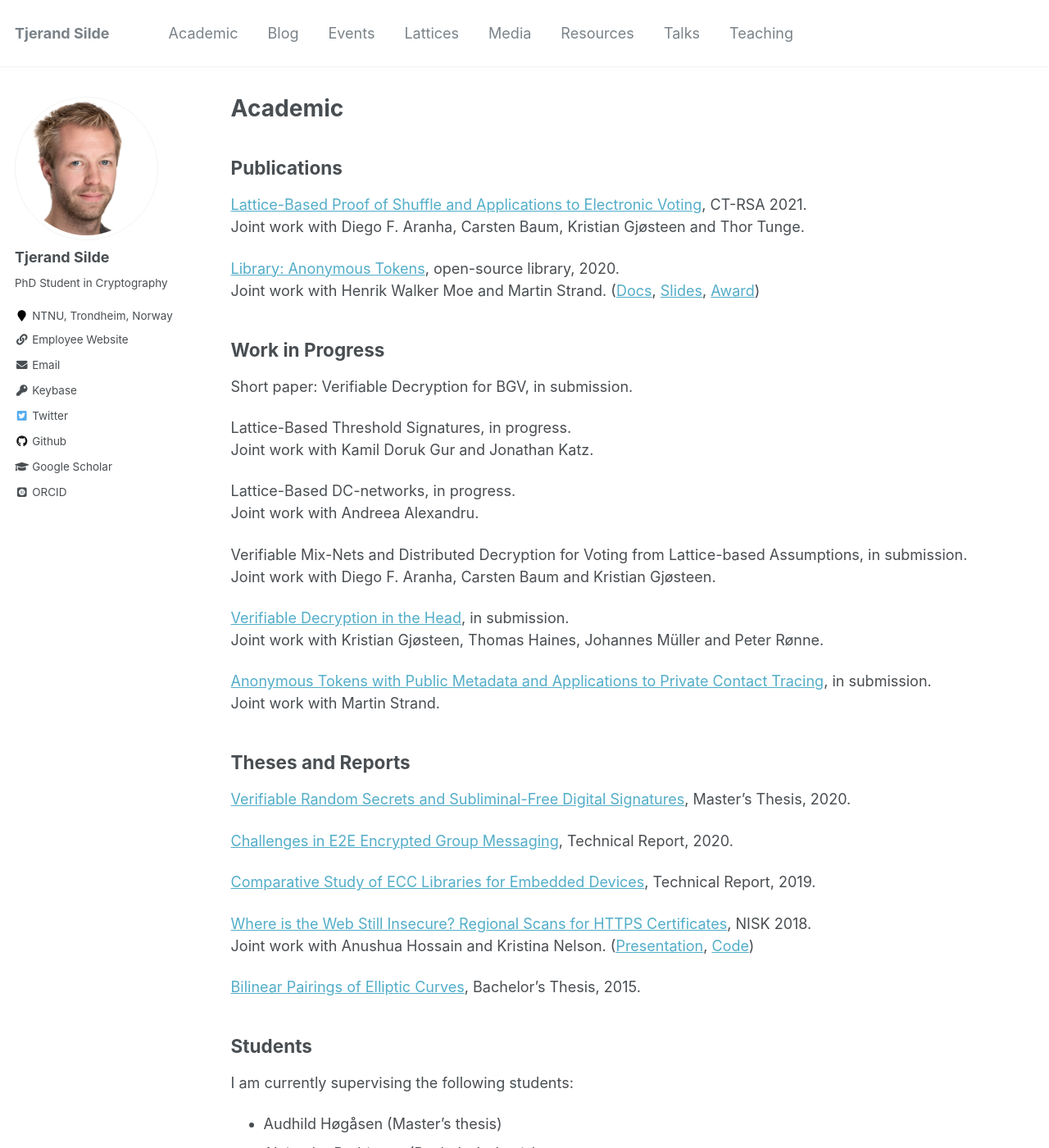
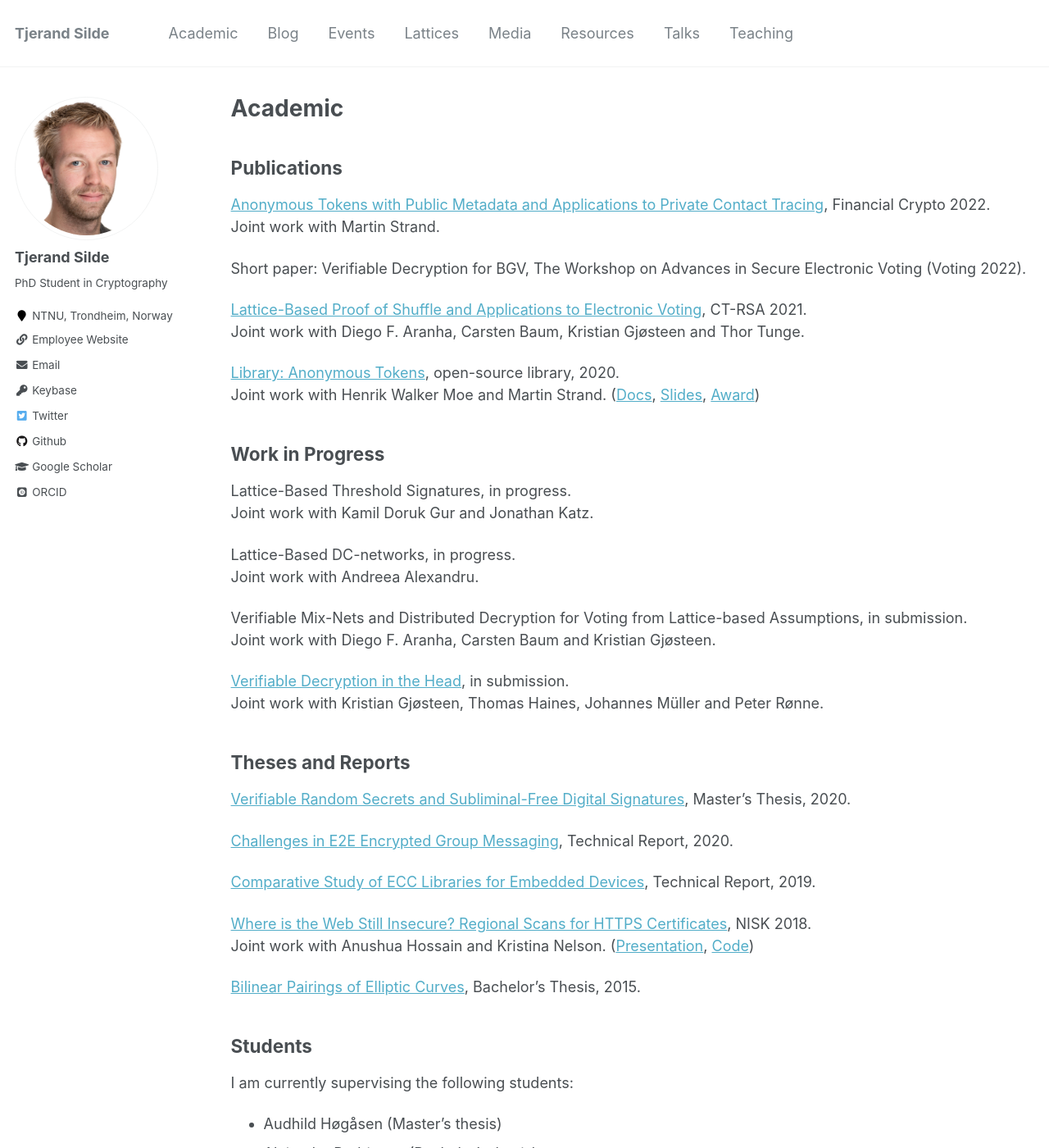
Before and after one commit to tjesi/tjesi.github.io, a Jekyll site: the page built from _pages/academic.md, in a window 1280 px wide and 1400 px high. Shown: the whole window at 82% size. Built offline with Jekyll 4.4.1, drawn with Linux system fonts in a browser that asks for light colours; some web fonts are replaced.

Commit message:
Update academic.md

```diff
--- a/_pages/academic.md
+++ b/_pages/academic.md
@@ -7,6 +7,11 @@ author_profile: true
 
 ## Publications
 
+[Anonymous Tokens with Public Metadata and Applications to Private Contact Tracing](https://eprint.iacr.org/2021/203.pdf), Financial Crypto 2022.\
+Joint work with Martin Strand.
+
+Short paper: Verifiable Decryption for BGV, The Workshop on Advances in Secure Electronic Voting (Voting 2022).
+
 [Lattice-Based Proof of Shuffle and Applications to Electronic Voting](https://eprint.iacr.org/2021/338.pdf), CT-RSA 2021.\
 Joint work with Diego F. Aranha, Carsten Baum, Kristian Gjøsteen and Thor Tunge.
 
@@ -15,8 +20,6 @@ Joint work with Henrik Walker Moe and Martin Strand. ([Docs](https://github.com/
 [Award](https://www.datatilsynet.no/aktuelt/aktuelle-nyheter-2021/pris-for-innebygd-personvern-til-anonyme-tokens))
 
 ## Work in Progress
-
-Short paper: Verifiable Decryption for BGV, in submission.
 
 Lattice-Based Threshold Signatures, in progress.\
 Joint work with Kamil Doruk Gur and Jonathan Katz.
@@ -29,9 +32,6 @@ Joint work with Diego F. Aranha, Carsten Baum and Kristian Gjøsteen.
 
 [Verifiable Decryption in the Head](https://eprint.iacr.org/2021/558.pdf), in submission.\
 Joint work with Kristian Gjøsteen, Thomas Haines, Johannes Müller and Peter Rønne.
-
-[Anonymous Tokens with Public Metadata and Applications to Private Contact Tracing](https://eprint.iacr.org/2021/203.pdf), in submission.\
-Joint work with Martin Strand.
 
 ## Theses and Reports
 
```
